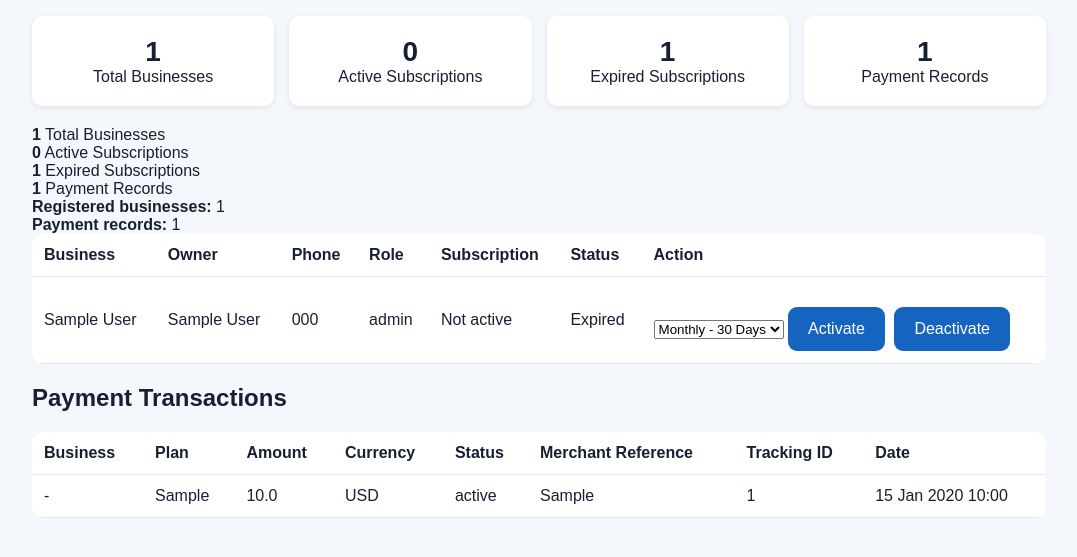
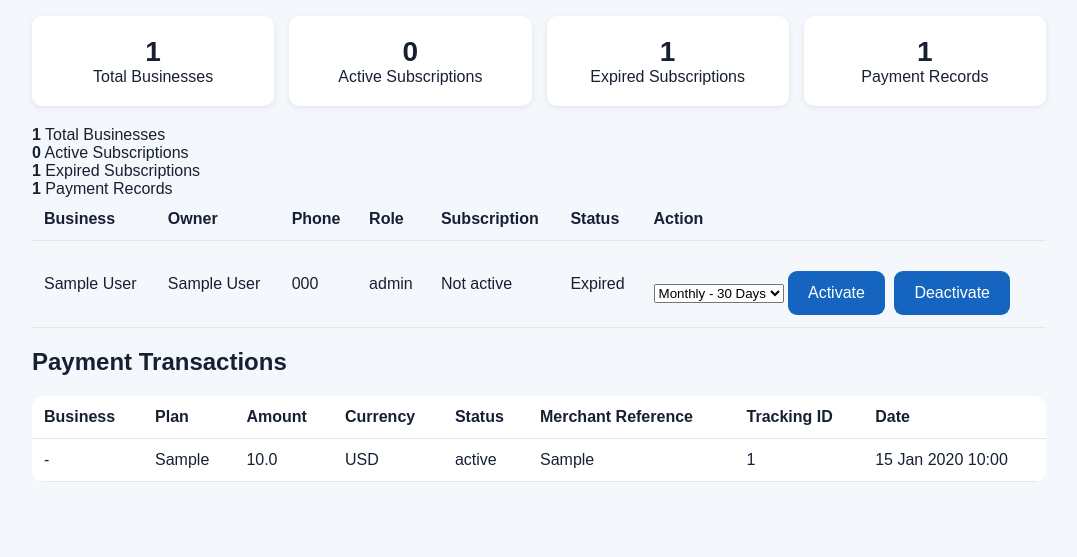
Before and after one commit to Okidi-richard/Business-Sales-Tracker, a Flask app: page /admin in a window 1280 px wide. Shown: the part 158-715 px from the top of the page, without its empty margins (101-1178 px from the left). Run offline with Flask 3, Linux system fonts and the light colour scheme; the visitor is signed in with stand-in values (Sample User, id 1); tables that the repository leaves empty hold one stand-in row (values such as "Sample post").

Commit message:
Remove registered businesses and payment records display
Removed display of registered businesses and payment records.

```diff
--- a/templates/admin.html
+++ b/templates/admin.html
@@ -49,15 +49,10 @@
         <span>Payment Records</span>
     </div>
 </div>
-<div>
-    <strong>Registered businesses:</strong> {{ users|length }}
-</div>
 
-<div>
-    <strong>Payment records:</strong> {{ payments|length }}
-</div>
 
-<div class="table-wrap">
+
+
     <table>
         <tr>
             <th>Business</th>
```
